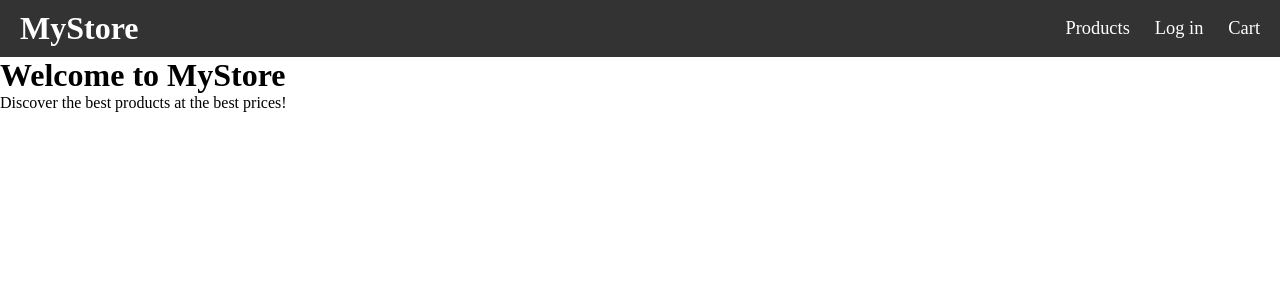
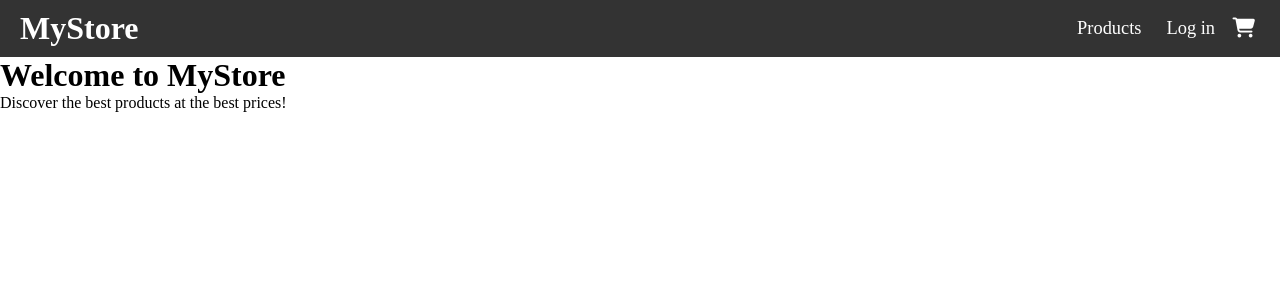
Before and after one commit to qnchoyy/e-commerce-shop, a React (Vite) app: page / in a window 1280 px wide. Shown: the top 300 px of the page. Built offline with nearby package versions, Linux system fonts and the light colour scheme.

Commit message:
refactor details

```diff
--- a/src/components/Details/Details.module.css
+++ b/src/components/Details/Details.module.css
@@ -20,7 +20,7 @@
 }
 .productImage {
   width: 100%;
-  max-width: 300px;
+  max-width: 200px;
   margin-bottom: 20px;
   border-radius: 10px;
 }
--- a/src/components/Header/Header.jsx
+++ b/src/components/Header/Header.jsx
@@ -1,7 +1,7 @@
 import { Link } from "react-router-dom";
 import styles from "./Header.module.css";
 
-export default function Header() {
+export default function Header({ onCartToggle }) {
   return (
     <header className={styles.header}>
       <div className={styles.headerLogo}>
@@ -15,8 +15,10 @@ export default function Header() {
           <li className={styles.navItem}>
             <Link to="/login">Log in</Link>
           </li>
-          <li className={styles.navItem}>
-            <Link to="/cart">Cart</Link>
+          <li>
+            <button onClick={onCartToggle} className={styles.cartButton}>
+              <i className="fa fa-shopping-cart"></i>
+            </button>
           </li>
         </ul>
       </nav>
--- a/src/components/Header/Header.module.css
+++ b/src/components/Header/Header.module.css
@@ -30,3 +30,10 @@
 .headerNav .navItem a:hover {
   color: #ff6347;
 }
+
+.cartButton {
+  color: white;
+  margin-left: 20px;
+  border: none;
+  cursor: pointer;
+}
--- a/src/components/Products/Products.jsx
+++ b/src/components/Products/Products.jsx
@@ -1,11 +1,14 @@
-import { useEffect, useState } from "react";
+import { useContext, useEffect, useState } from "react";
 
 import styles from "./Products.module.css";
 import { useNavigate } from "react-router-dom";
+import { CartContext } from "../context/CartContext";
 
 export default function Products() {
   const [products, setProducts] = useState([]);
   const navigate = useNavigate();
+
+  const { addToCart } = useContext(CartContext);
 
   useEffect(() => {
     const fetchProducts = async () => {
@@ -39,7 +42,10 @@ export default function Products() {
               >
                 <i className="fa fa-eye"></i>
               </button>
-              <button className={styles.addToCartButton}>
+              <button
+                className={styles.addToCartButton}
+                onClick={() => addToCart(product)}
+              >
                 <i className="fa fa-plus"></i>
               </button>
               <h2 className={styles.productTitle}>{product.title}</h2>
```
Also changed, not shown: 1 other file (tests, documents, lock files or other folders).
